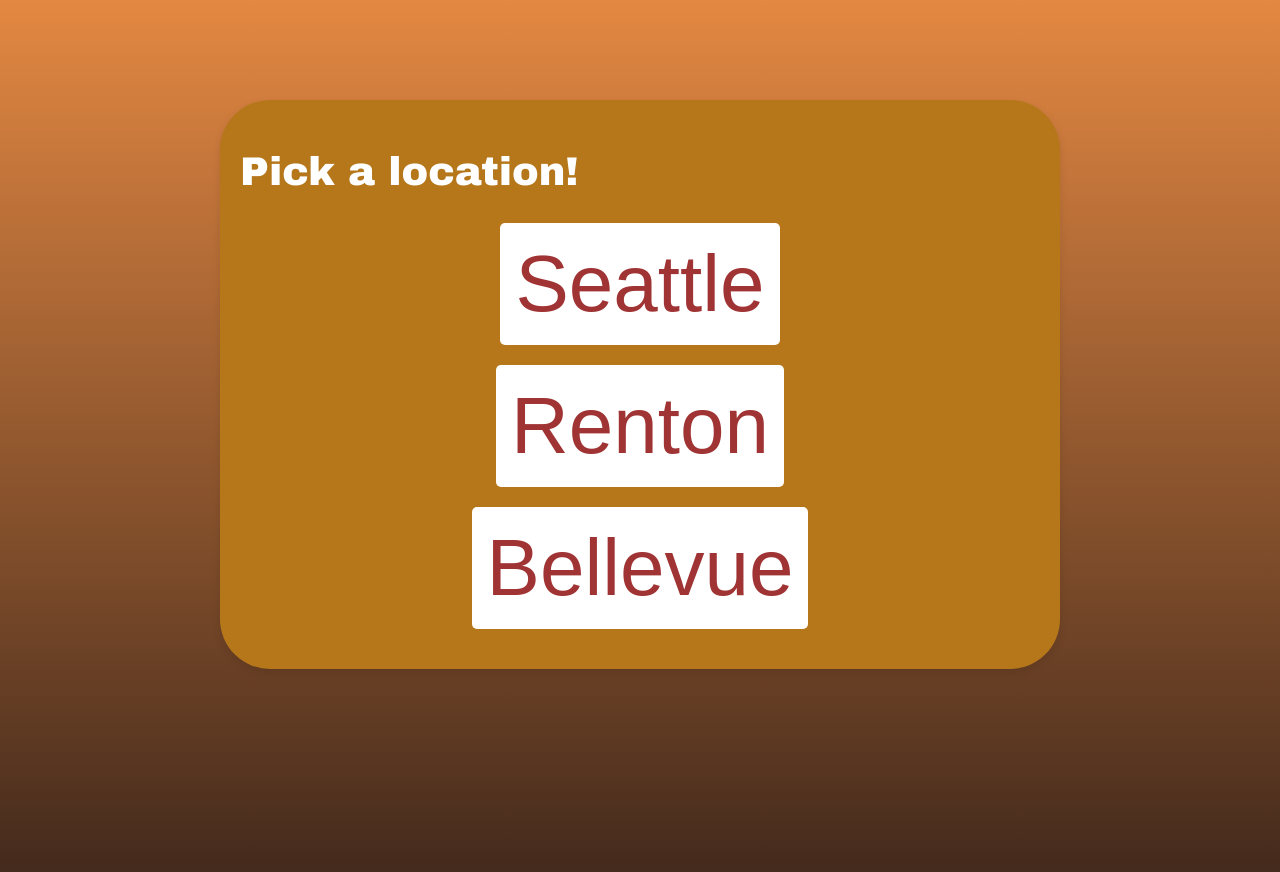
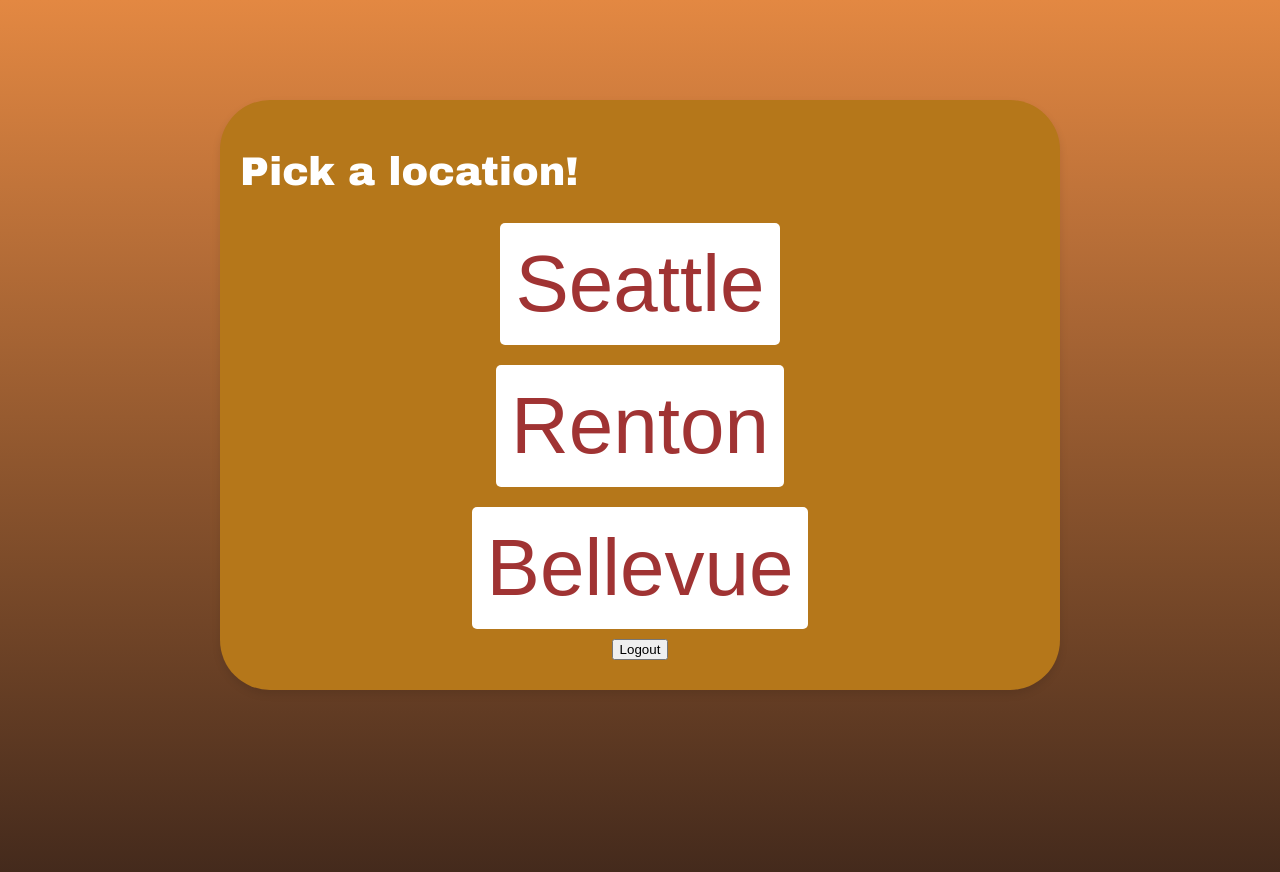
Before and after one commit to SquintyBoi/DubHacks, a React (Create React App) app: page /home in a window 1280 px wide. Shown: the top 872 px of the page. Built offline with nearby package versions, Linux system fonts and the light colour scheme.

Commit message:
Update HomePage.jsx

```diff
--- a/src/Components/HomePage/HomePage.jsx
+++ b/src/Components/HomePage/HomePage.jsx
@@ -1,4 +1,4 @@
-import React, { useState } from 'react';
+import React from 'react';
 import './HomePage.css';
 import { useNavigate } from 'react-router-dom';
 
@@ -8,16 +8,26 @@ const HomePage = () => {
     const handleSubmitSeattle = () => {
         navigate('/seattle'); // Use a valid route path
     };
+
     const handleSubmitRenton = () => {
         navigate('/renton'); // Use a valid route path
     };
+
     const handleSubmitBellevue = () => {
         navigate('/bellevue'); // Use a valid route path
     };
 
+    const handleLogout = () => {
+        // Clear user session data here
+        localStorage.removeItem('token'); // Example of removing a token from local storage
+        // You might also need to clear other user-related data
+
+        navigate('/'); // Redirect to the login/signup page
+    };
+
     return (
         <div className='container'>
-        <div className = "header">Pick a location!</div>
+            <div className="header">Pick a location!</div>
             <div>
                 <button className="Seattle-button" onClick={handleSubmitSeattle}>Seattle</button>
             </div>
@@ -27,6 +37,9 @@ const HomePage = () => {
             <div>
                 <button className="Bellevue-button" onClick={handleSubmitBellevue}>Bellevue</button>
             </div>
+            <div>
+                <button className="logout-button" onClick={handleLogout}>Logout</button>
+            </div>
         </div>
     );
 };
```
Lines whose indentation alone changed are shown as unchanged.
